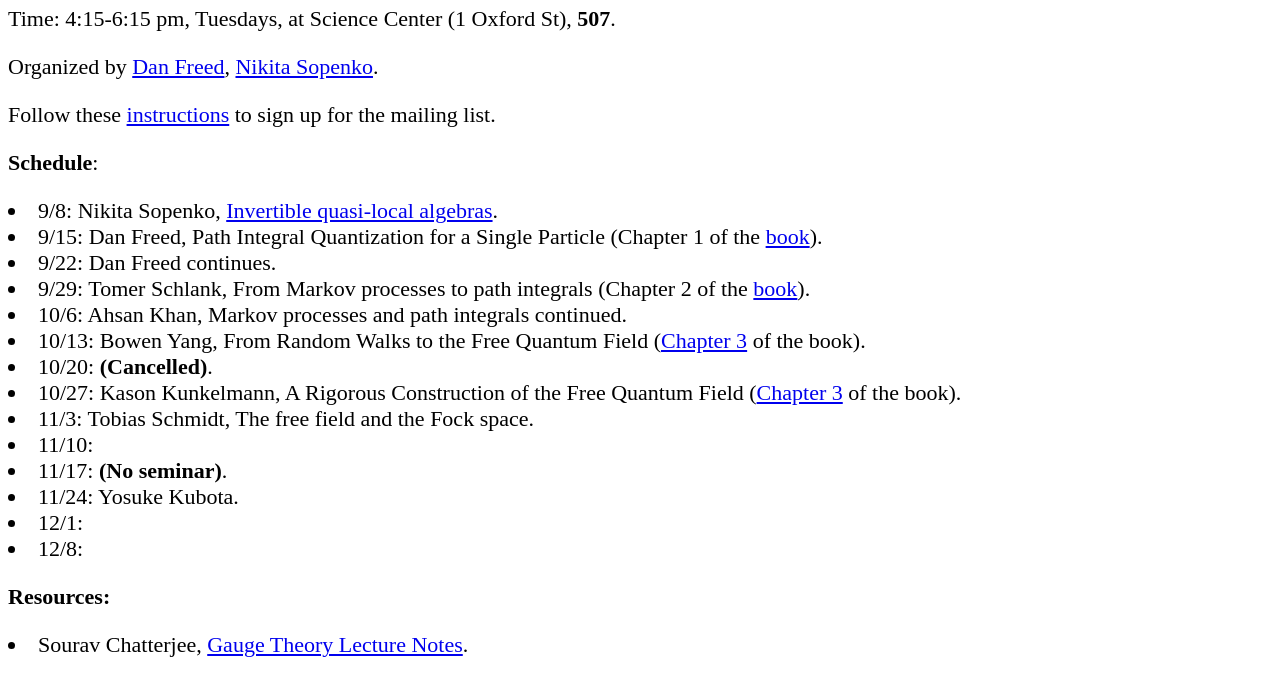
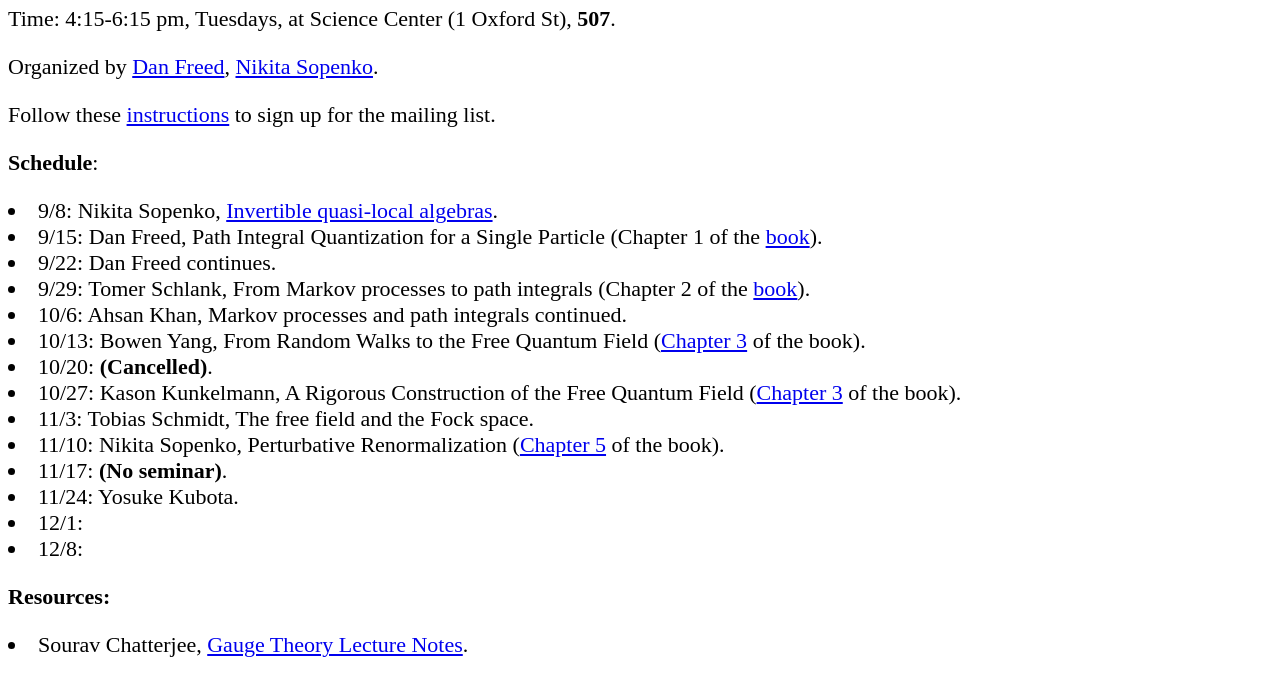
Before and after one commit to niksopenko/niksopenko.github.io, a plain HTML site: page seminar.html in a window 1280 px wide. Shown: the part 66-762 px from the top of the page. Drawn offline with Linux system fonts and the light colour scheme.

Commit message:
Add Nikita Sopenko's 11/10 talk on Chapter 5
Co-Authored-By: Claude Opus 5 <noreply@anthropic.com>

```diff
--- a/seminar.html
+++ b/seminar.html
@@ -35,7 +35,7 @@ body { font-size: 22px; }
 <LI> 10/20: <b>(Cancelled)</b>.
 <LI> 10/27: Kason Kunkelmann, A Rigorous Construction of the Free Quantum Field (<a href="Chatterjee-Gauge-Theory-Lectures.pdf">Chapter 3</a> of the book).
 <LI> 11/3: Tobias Schmidt, The free field and the Fock space.
-<LI> 11/10:
+<LI> 11/10: Nikita Sopenko, Perturbative Renormalization (<a href="Chatterjee-Gauge-Theory-Lectures.pdf">Chapter 5</a> of the book).
 <LI> 11/17: <b>(No seminar)</b>.
 <LI> 11/24: Yosuke Kubota.
 <LI> 12/1:
```
